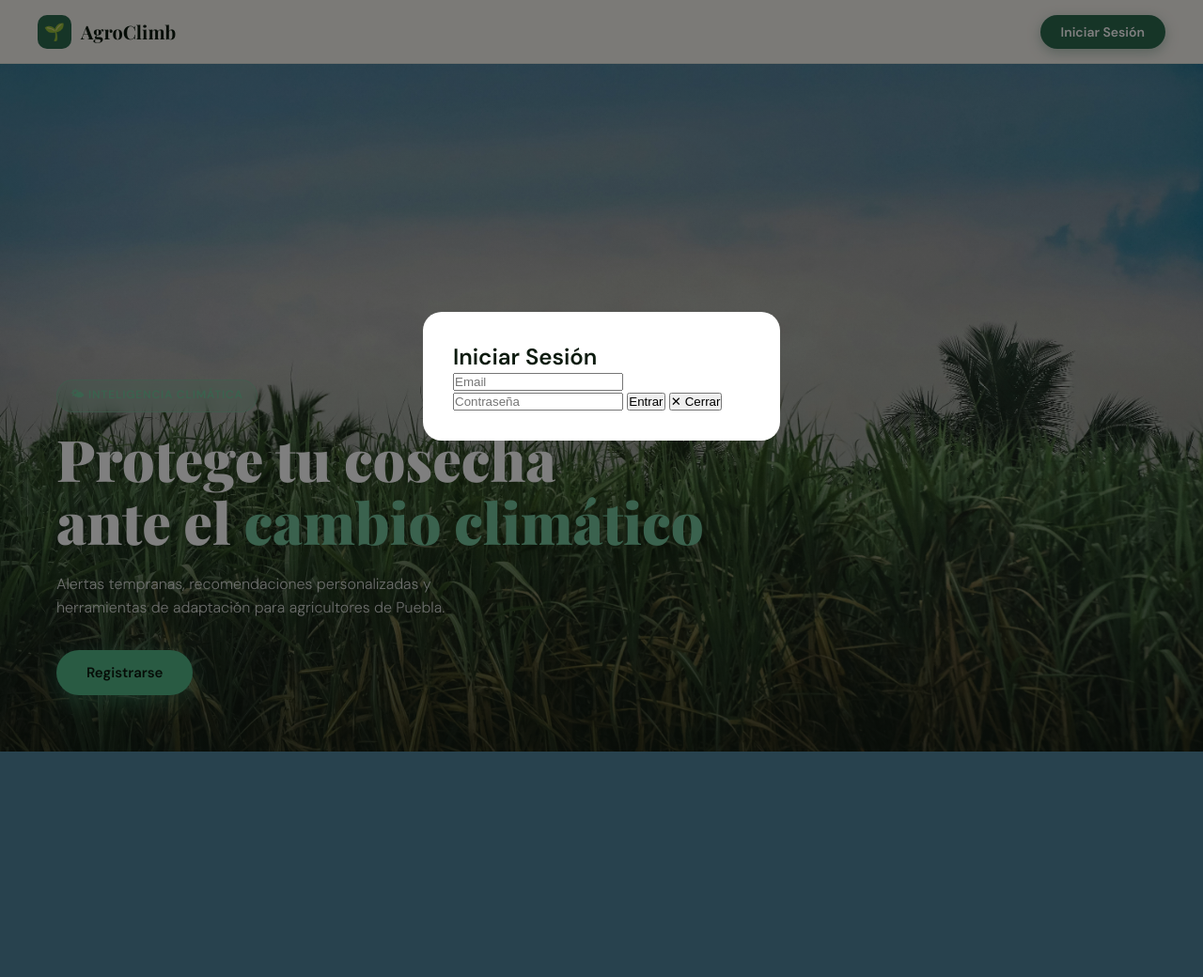
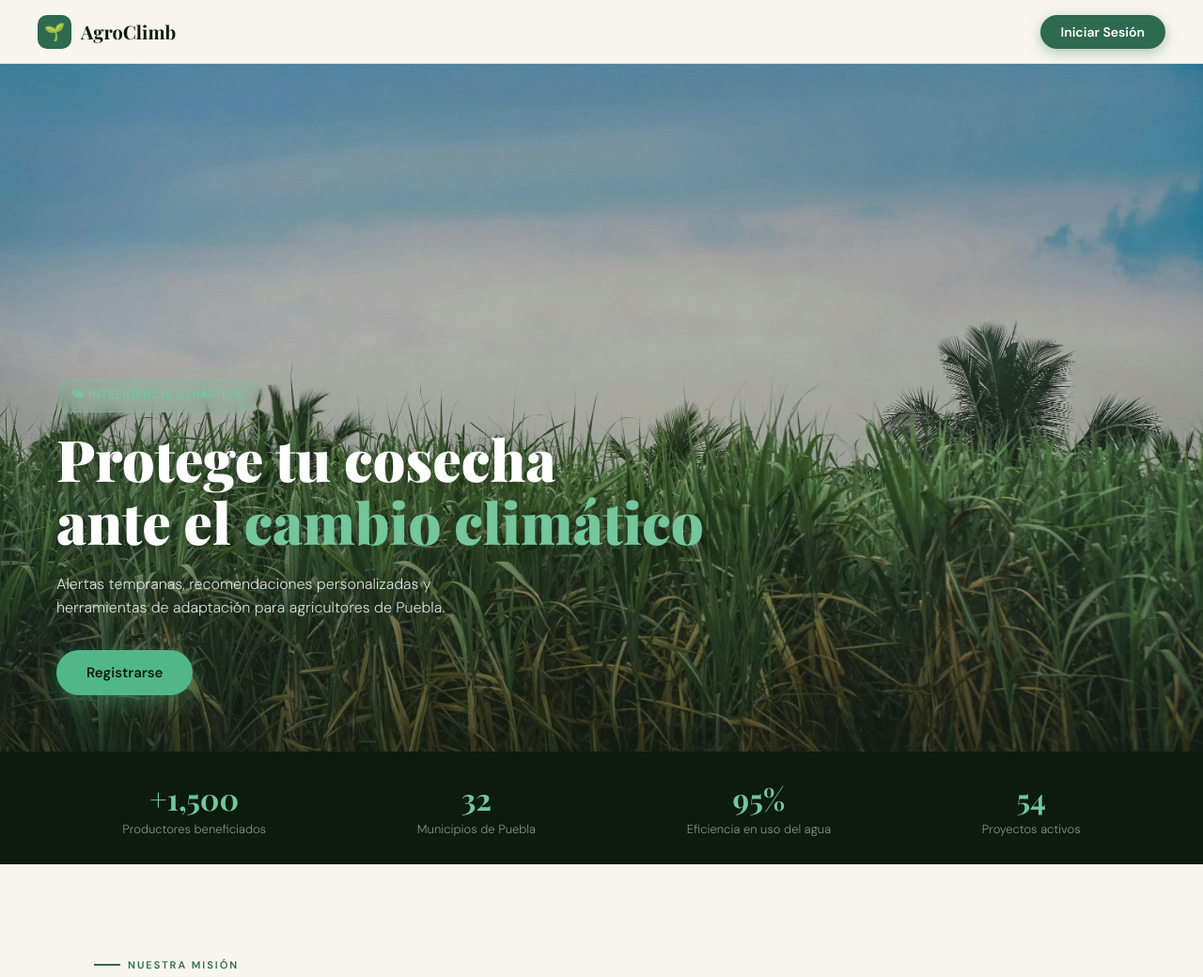
Before and after one commit to DiegoEustaquio12/MyHack, a Flask app: page / in a window 1280 px wide. Shown: the top 1040 px of the page at 94% size. Before the commit the page ends 800 px from the top, so only its background shows below. Run offline with Flask 3, Linux system fonts and the light colour scheme.

Commit message:
Correccion del boton iniciar sesion

```diff
--- a/app/static/script.js
+++ b/app/static/script.js
@@ -0,0 +1,15 @@
+const modal = document.getElementById('modal');
+
+function abrirModal() {
+  modal.style.display = 'flex';
+}
+
+function cerrarModal() {
+  modal.style.display = 'none';
+}
+
+window.onclick = function(event) {
+  if (event.target == modal) {
+    cerrarModal();
+  }
+};
--- a/app/templates/index.html
+++ b/app/templates/index.html
@@ -17,7 +17,7 @@
 
     <div class="nav-actions">
 
-      <button class="btn-primary onclick="abrirModal()">Iniciar Sesión</button>
+      <button class="btn-primary" onclick="abrirModal()">Iniciar Sesión</button>
     </div>
   </nav>
 
@@ -85,7 +85,7 @@
   </footer>
 
   <!-- Fondo oscuro -->
-<div id="modal" style="display:none; position:fixed; inset:0; background:rgba(0,0,0,0.5); z-index:200; display:flex; align-items:center; justify-content:center;">
+<div id="modal" style="display:none; position:fixed; inset:0; background:rgba(0,0,0,0.5); z-index:200; align-items:center; justify-content:center;">
 
   <!-- Tarjeta del formulario -->
   <div style="background:white; border-radius:20px; padding:32px; width:90%; max-width:380px;">
@@ -98,5 +98,7 @@
 
 </div>
 
+<script src="{{ url_for('static', filename='script.js') }}"></script>
+
 </body>
 </html>
```
